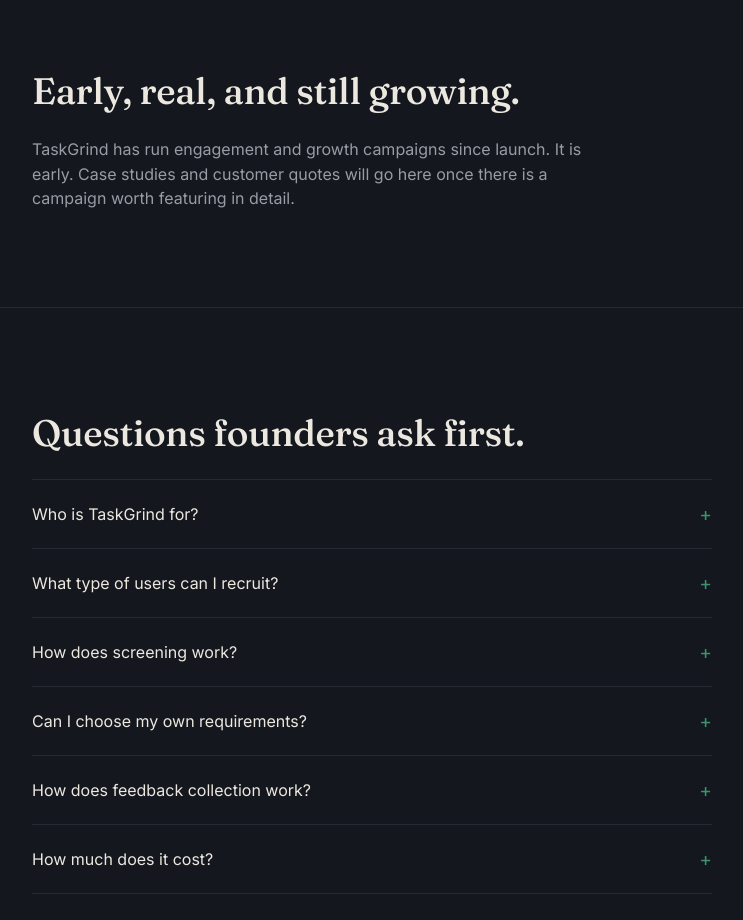
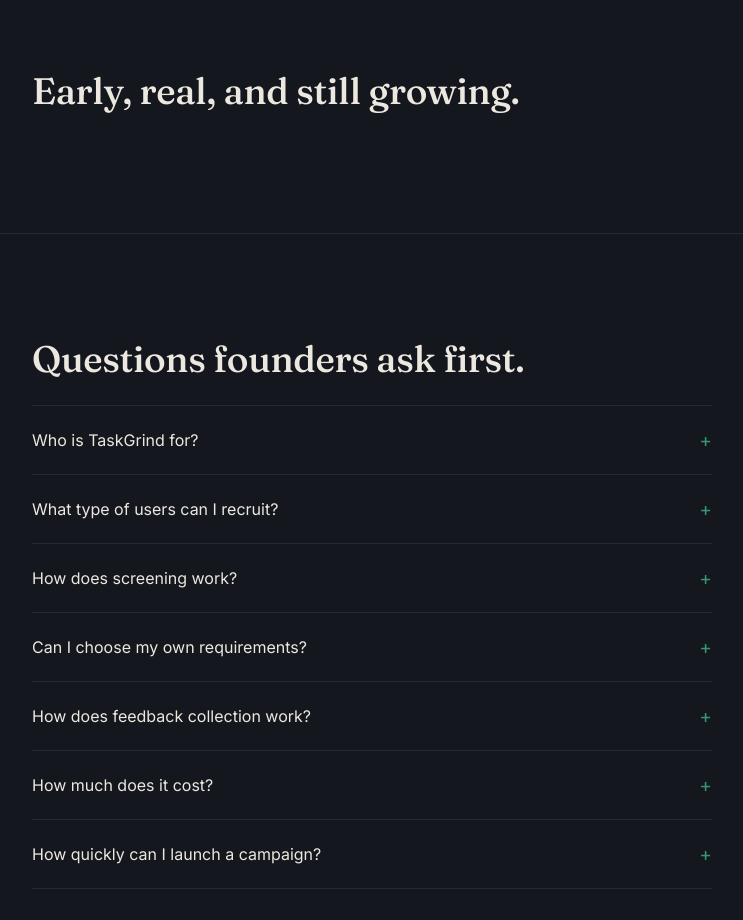
Before and after one commit to TimmeyB/landingpagetaskgrind, a React (Vite) app: page / in a window 1280 px wide. Shown: the part 4180-5100 px from the top of the page, without its empty margins (82-825 px from the left). Built offline with nearby package versions, Linux system fonts and the light colour scheme; no server answers.

Commit message:
Update App.jsx

```diff
--- a/src/App.jsx
+++ b/src/App.jsx
@@ -291,8 +291,7 @@
       <div className="wrap">
         <h2>Early, real, and still growing.</h2>
         <p className="proof-note">
-          TaskGrind has run engagement and growth campaigns since launch. It is early.
-          Case studies and customer quotes will go here once there is a campaign worth featuring in detail.
+
         </p>
       </div>
     </section>
```
